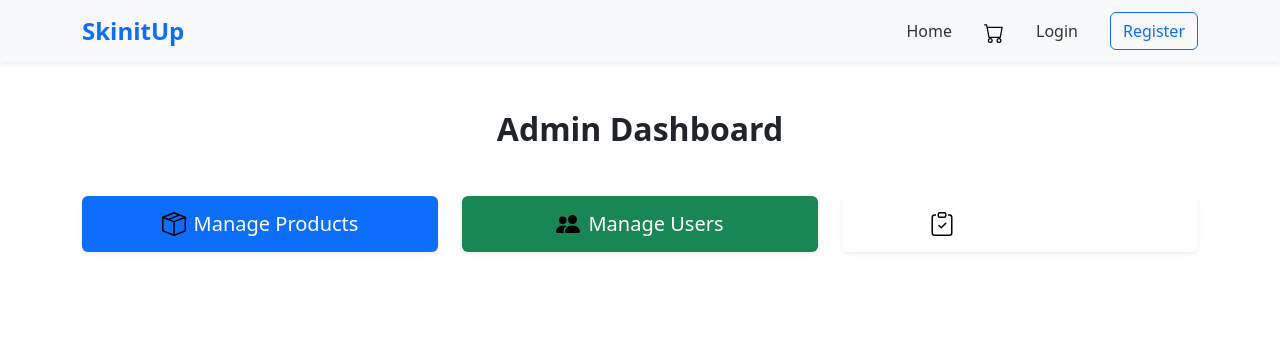
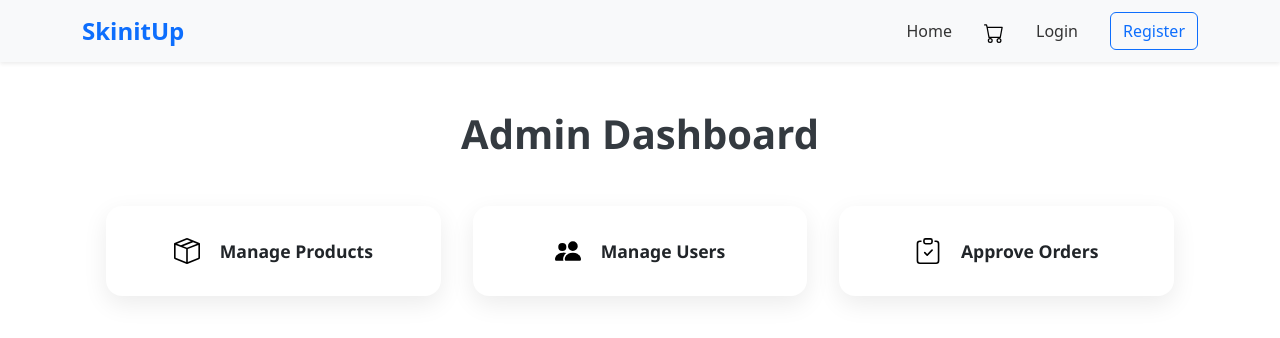
Before and after one commit to anantharamanmac/skinsticker-frontend, a React (Create React App) app: page /admin/dashboard in a window 1280 px wide. Shown: the top 338 px of the page. Built offline with nearby package versions, Linux system fonts and the light colour scheme.

Commit message:
added new dashboard for admin

```diff
--- /dev/null
+++ b/src/pages/Admin/Dashboard.css
@@ -0,0 +1,45 @@
+.admin-dashboard-container {
+  max-width: 1100px;
+  margin: 0 auto;
+  padding: 3rem 1rem;
+  font-family: 'Segoe UI', Tahoma, Geneva, Verdana, sans-serif;
+}
+
+.dashboard-title {
+  text-align: center;
+  font-size: 2.5rem;
+  margin-bottom: 3rem;
+  color: #343a40;
+  font-weight: 700;
+}
+
+.dashboard-grid {
+  display: grid;
+  grid-template-columns: repeat(auto-fit, minmax(250px, 1fr));
+  gap: 2rem;
+}
+
+.dashboard-card-link {
+  text-decoration: none;
+}
+
+.dashboard-card {
+  background: #ffffff;
+  border-radius: 16px;
+  box-shadow: 0 8px 24px rgba(0, 0, 0, 0.08);
+  padding: 2rem;
+  display: flex;
+  align-items: center;
+  justify-content: center;
+  color: #212529;
+  font-size: 1.1rem;
+  font-weight: 600;
+  transition: transform 0.3s ease, box-shadow 0.3s ease;
+  gap: 0.75rem;
+}
+
+.dashboard-card:hover {
+  transform: translateY(-5px);
+  box-shadow: 0 12px 32px rgba(0, 0, 0, 0.12);
+  background-color: #f8f9fa;
+}
--- a/src/pages/Admin/Dashboard.js
+++ b/src/pages/Admin/Dashboard.js
@@ -1,47 +1,38 @@
 import React from 'react';
 import { Link } from 'react-router-dom';
 import { BoxSeam, PeopleFill, ClipboardCheck } from 'react-bootstrap-icons';
-import 'bootstrap/dist/css/bootstrap.min.css';
+import './Dashboard.css'; // ✅ Custom CSS import
 
 const Dashboard = () => {
   const menuItems = [
     {
       title: 'Manage Products',
       to: '/admin/products',
-      icon: <BoxSeam size={24} className="me-2" />,
-      bg: 'primary',
+      icon: <BoxSeam size={26} className="me-2" />,
     },
     {
       title: 'Manage Users',
       to: '/admin/users',
-      icon: <PeopleFill size={24} className="me-2" />,
-      bg: 'success',
+      icon: <PeopleFill size={26} className="me-2" />,
     },
     {
       title: 'Approve Orders',
       to: '/admin/orders',
-      icon: <ClipboardCheck size={24} className="me-2" />,
-      bg: 'purple',
+      icon: <ClipboardCheck size={26} className="me-2" />,
     },
   ];
 
   return (
-    <div className="container py-5">
-      <h2 className="text-center fw-bold mb-5">Admin Dashboard</h2>
-      <div className="row g-4">
+    <div className="admin-dashboard-container">
+      <h2 className="dashboard-title">Admin Dashboard</h2>
+      <div className="dashboard-grid">
         {menuItems.map((item, index) => (
-          <div key={index} className="col-md-4">
-            <Link to={item.to} className="text-decoration-none">
-              <div
-                className={`card text-white bg-${item.bg} h-100 shadow-sm border-0 hover-scale`}
-              >
-                <div className="card-body d-flex align-items-center justify-content-center">
-                  {item.icon}
-                  <h5 className="card-title m-0">{item.title}</h5>
-                </div>
-              </div>
-            </Link>
-          </div>
+          <Link to={item.to} key={index} className="dashboard-card-link">
+            <div className="dashboard-card">
+              {item.icon}
+              <span>{item.title}</span>
+            </div>
+          </Link>
         ))}
       </div>
     </div>
```
